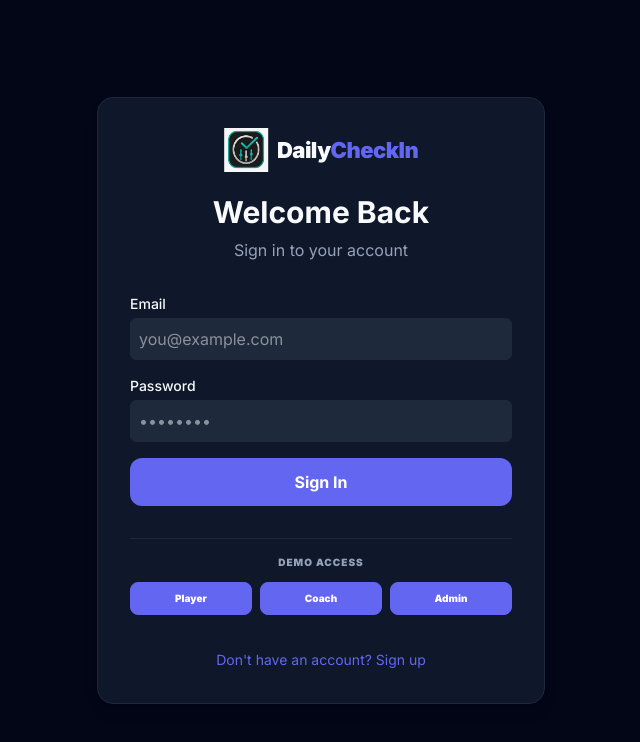
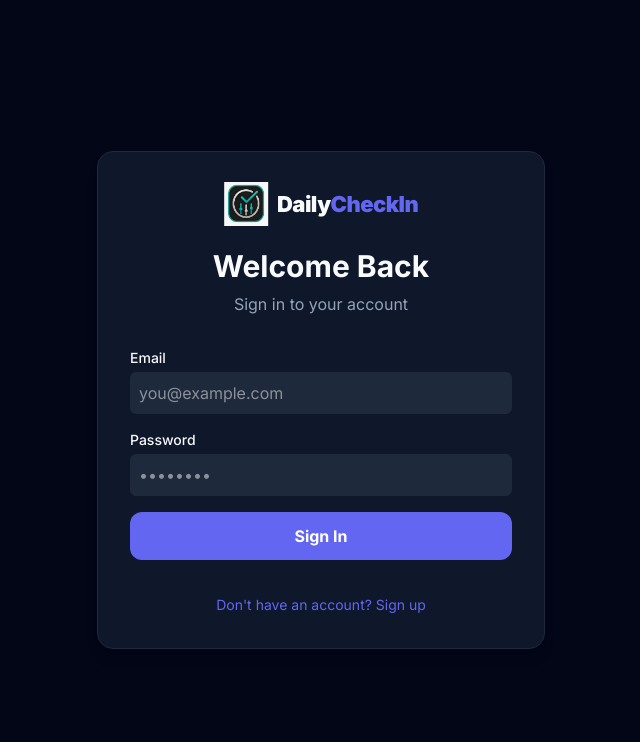
Before and after one commit to revenant-73/daily_check_in, a Next.js app: page /login in a window 1280 px wide. Shown: the top 742 px of the page, without its empty margins (319-959 px from the left). Built offline with nearby package versions, Linux system fonts and the light colour scheme.

Commit message:
feat: add admin role selection and access code input to sign-up and login forms

```diff
--- a/src/app/actions/auth.ts
+++ b/src/app/actions/auth.ts
@@ -9,6 +9,14 @@ export async function signUp(formData: FormData) {
   const password = formData.get("password") as string;
   const name = formData.get("name") as string;
   const role = formData.get("role") as "player" | "coach" | "admin" || "player";
+  const adminCode = formData.get("adminCode") as string;
+
+  if (role === "admin") {
+    const validAdminCode = process.env.ADMIN_SIGNUP_CODE;
+    if (!validAdminCode || adminCode !== validAdminCode) {
+      throw new Error("Invalid admin access code");
+    }
+  }
 
   if (!email || !password) {
     throw new Error("Email and password are required");
--- a/src/app/login/page.tsx
+++ b/src/app/login/page.tsx
@@ -8,6 +8,7 @@ import { Logo } from "@/components/ui/Logo";
 
 export default function LoginPage() {
   const [isLogin, setIsLogin] = useState(true);
+  const [role, setRole] = useState("player");
   const [error, setError] = useState("");
   const router = useRouter();
 
@@ -28,6 +29,9 @@ export default function LoginPage() {
       if (result?.error) {
         setError("Invalid email or password");
       } else {
+        // Fetch user info to route correctly
+        // NextAuth doesn't expose role directly in result here usually,
+        // but we can redirect to /dashboard and let middleware handle it
         router.push("/dashboard");
       }
     } else {
@@ -41,9 +45,11 @@ export default function LoginPage() {
         if (result?.error) {
           setError("Account created but failed to login automatically");
         } else {
-          const role = formData.get("role") as string;
-          if (role === "coach") {
+          const selectedRole = formData.get("role") as string;
+          if (selectedRole === "coach") {
             router.push("/coach/dashboard");
+          } else if (selectedRole === "admin") {
+            router.push("/admin");
           } else {
             router.push("/onboarding");
           }
@@ -105,13 +111,33 @@ export default function LoginPage() {
             />
           </div>
           {!isLogin && (
+            <>
               <div>
                 <label className="block text-sm font-medium mb-1 text-foreground">I am a...</label>
-              <select name="role" className="w-full p-2 rounded-md border border-border bg-muted text-foreground">
+                <select
+                  name="role"
+                  value={role}
+                  onChange={(e) => setRole(e.target.value)}
+                  className="w-full p-2 rounded-md border border-border bg-muted text-foreground"
+                >
                   <option value="player">Player</option>
                   <option value="coach">Coach</option>
+                  <option value="admin">Admin</option>
                 </select>
               </div>
+              {role === "admin" && (
+                <div>
+                  <label className="block text-sm font-medium mb-1 text-foreground">Admin Access Code</label>
+                  <input
+                    name="adminCode"
+                    type="password"
+                    required
+                    className="w-full p-2 rounded-md border border-border bg-muted text-foreground"
+                    placeholder="Enter special code"
+                  />
+                </div>
+              )}
+            </>
           )}
           <button
             type="submit"
@@ -121,35 +147,12 @@ export default function LoginPage() {
           </button>
         </form>
 
-        {isLogin && (
-          <div className="space-y-3 pt-4 border-t border-border">
-            <p className="text-[10px] font-black uppercase tracking-widest text-muted-foreground text-center">Demo Access</p>
-            <div className="grid grid-cols-3 gap-2">
-              <button
-                onClick={() => signIn("credentials", { email: "player@example.com", password: "password123", callbackUrl: "/dashboard" })}
-                className="text-[10px] font-black py-2 px-1 bg-primary text-primary-foreground border border-primary rounded-lg hover:opacity-90 transition-colors"
-              >
-                Player
-              </button>
-              <button
-                onClick={() => signIn("credentials", { email: "coach@example.com", password: "password123", callbackUrl: "/coach/dashboard" })}
-                className="text-[10px] font-black py-2 px-1 bg-primary text-primary-foreground border border-primary rounded-lg hover:opacity-90 transition-colors"
-              >
-                Coach
-              </button>
-              <button
-                onClick={() => signIn("credentials", { email: "admin@example.com", password: "password123", callbackUrl: "/admin" })}
-                className="text-[10px] font-black py-2 px-1 bg-primary text-primary-foreground border border-primary rounded-lg hover:opacity-90 transition-colors"
-              >
-                Admin
-              </button>
-            </div>
-          </div>
-        )}
-
         <div className="text-center mt-4">
           <button
-            onClick={() => setIsLogin(!isLogin)}
+            onClick={() => {
+              setIsLogin(!isLogin);
+              setRole("player"); // Reset role when toggling
+            }}
             className="text-primary hover:underline text-sm"
           >
             {isLogin ? "Don't have an account? Sign up" : "Already have an account? Sign in"}
```
Lines whose indentation alone changed are shown as unchanged.
